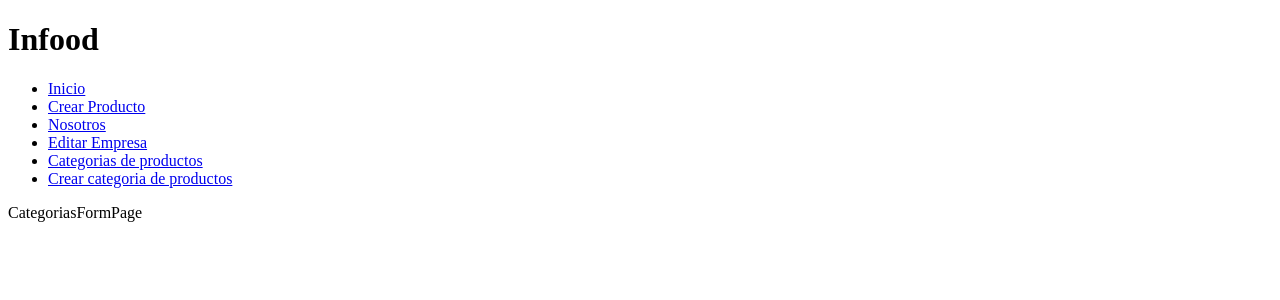
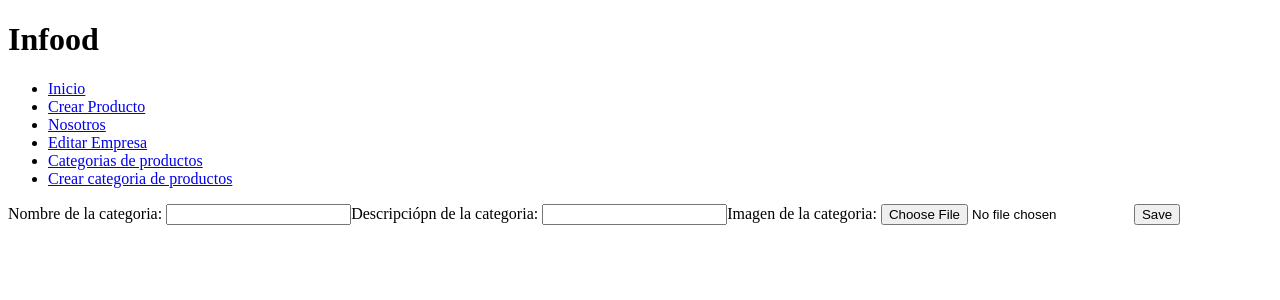
Before and after one commit to Rest02/Blog-MERN, a React (Vite) app in the folder client/: page /categoriaForm in a window 1280 px wide. Shown: the top 300 px of the page. Built offline with nearby package versions, Linux system fonts and the light colour scheme; the HTML template or start-up script is replaced by a standard one.

Commit message:
0.9.6 Creando Formulario para el POST de Categorias

```diff
--- a/client/src/pages/CategoriasFormPage.jsx
+++ b/client/src/pages/CategoriasFormPage.jsx
@@ -1,9 +1,37 @@
-import React from 'react'
+import React from "react";
+import { Formik, Form } from "formik";
 
 function CategoriasFormPage() {
   return (
-    <div>CategoriasFormPage</div>
-  )
+    <div>
+      <Formik
+        initialValues={{
+          nombreCategoria: "",
+          descripcionCategoria: "",
+          imagen: "",
+        }}
+
+        onSubmit={(values)=>{
+            console.log(values)
+        }}
+      >
+        {({ handleChange, handleSubmit }) => (
+          <Form onSubmit={handleSubmit}>
+            <label>Nombre de la categoria: </label>
+            <input type="text" name="nombreCategoria" onChange={handleChange}/>
+
+            <label>Descripciópn de la categoria: </label>
+            <input type="text" name="descripcionCategoria" onChange={handleChange}/>
+
+            <label>Imagen de la categoria: </label>
+            <input type="file" name="imagen" onChange={handleChange}/>
+
+            <button type="submit">Save</button>
+          </Form>
+        )}
+      </Formik>
+    </div>
+  );
 }
 
-export default CategoriasFormPage
+export default CategoriasFormPage;
```
